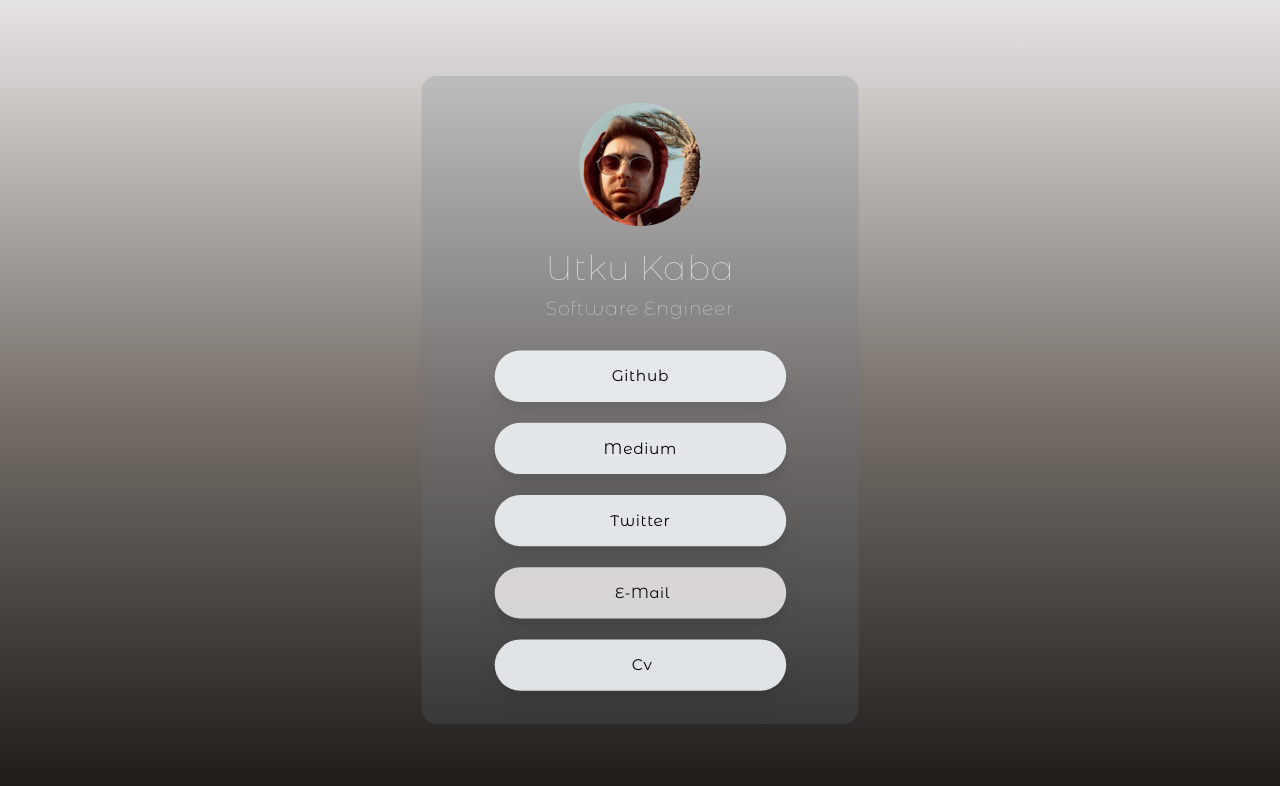
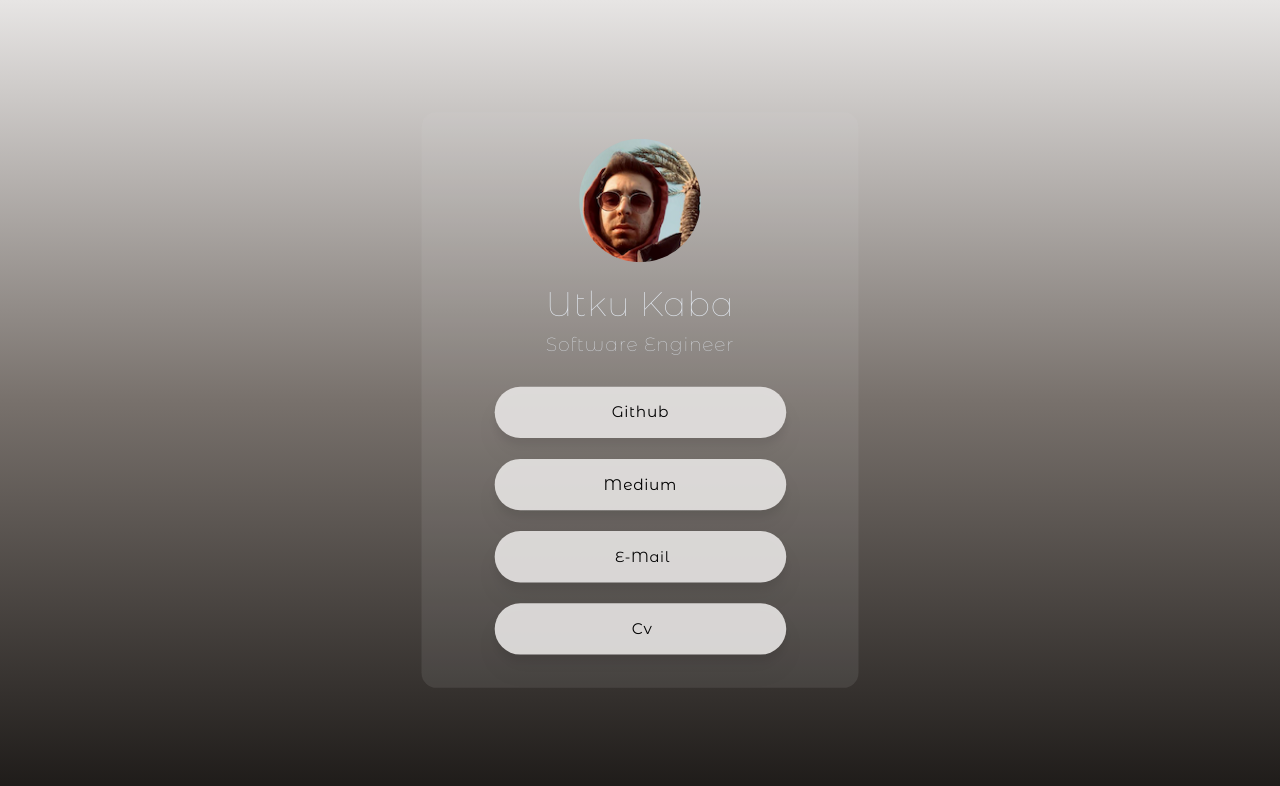
Before and after one commit to utqkaba/personalCard, a React (Vite) app: page / in a window 1280 px wide. Shown: the top 786 px of the page. Built offline with nearby package versions, Linux system fonts and the light colour scheme; a web font is replaced by a local one.

Commit message:
color fix and info card delete

```diff
--- a/src/components/Cv.jsx
+++ b/src/components/Cv.jsx
@@ -19,7 +19,7 @@ function Cv({ media }) {
 
   return (
     <div className='card-links mx-7'>
-      <div onClick={onButtonClick} className='card-item flex justify-center scale-90 bg-slate-100 bg-opacity-90 px-5 py-4 rounded-full mb-4 hover:bg-slate-50 hover:bg-opacity-100 hover:scale-105 duration-500 hover:blur-0 cursor-pointer drop-shadow-xl'>
+      <div onClick={onButtonClick} className='card-item flex justify-center mb-4 scale-90 bg-stone-200 bg-opacity-90 px-5 py-4 rounded-full hover:bg-stone-50 hover:bg-opacity-100 hover:scale-105 duration-500 hover:blur-0 cursor-pointer drop-shadow-xl'>
         <p className='name ml-1 text-lg'>{media}</p>
       </div>
     </div>
--- a/src/components/Info.jsx
+++ b/src/components/Info.jsx
@@ -4,7 +4,7 @@ function Info({ media, links }) {
   return (
     <div className='card-links mx-7'>
       <a href={links} target='_blank' rel="noreferrer">
-        <div className='card-item flex justify-center scale-90 bg-slate-100 bg-opacity-90 px-5 py-4 rounded-full mb-4 hover:bg-slate-50 hover:bg-opacity-100 hover:scale-105 duration-500 hover:blur-0 cursor-pointer drop-shadow-xl'>
+        <div className='card-item flex justify-center scale-90 bg-stone-200 bg-opacity-90 px-5 py-4 mb-4 rounded-full hover:bg-stone-50 hover:bg-opacity-100 hover:scale-105 duration-500 hover:blur-0 cursor-pointer drop-shadow-xl'>
           <p className='name ml-1 text-lg'>{media}</p>
           <div className='icon mr-1'>
           </div>
--- a/src/main.jsx
+++ b/src/main.jsx
@@ -9,8 +9,9 @@ import Mail from './components/Mail'
 
 ReactDOM.createRoot(document.getElementById('root')).render(
   <React.StrictMode>
-    <div className='flex justify-center items-center h-screen scale-90 sm:scale-95 md:scale-95 lg:scale-95 xl:scale-95 2xl:scale-95 font-libre tracking-wider'>
-      <div className='card bg-gray-500 bg-opacity-20 px-8 py-4 rounded-2xl w-[90%] sm:w-[70%] md:w-[50%] lg:w-[42%] xl:w-[36%] 2xl:w-[30%]'>
+    <div className='flex flex-col justify-center items-center h-screen scale-90 sm:scale-95 md:scale-95 lg:scale-95 xl:scale-95 2xl:scale-95 font-libre tracking-wider'>
+
+      <div className='card bg-stone-300 bg-opacity-10 px-8 py-4 rounded-2xl w-[90%] sm:w-[70%] md:w-[50%] lg:w-[42%] xl:w-[36%] 2xl:w-[30%]'>
 
         <img
           src={Image}
@@ -23,7 +24,6 @@ ReactDOM.createRoot(document.getElementById('root')).render(
         <div className='mt-4'>
           <Info media="Github" links="https://github.com/utqkaba" icon="" />
           <Info media="Medium" links="https://medium.com/@utkukaba" icon="" />
-          <Info media="Twitter" links="https://twitter.com/utqkaba" icon="" />
           <Mail media="E-Mail" icon="" />
           <Cv media="Cv" />
 
```
